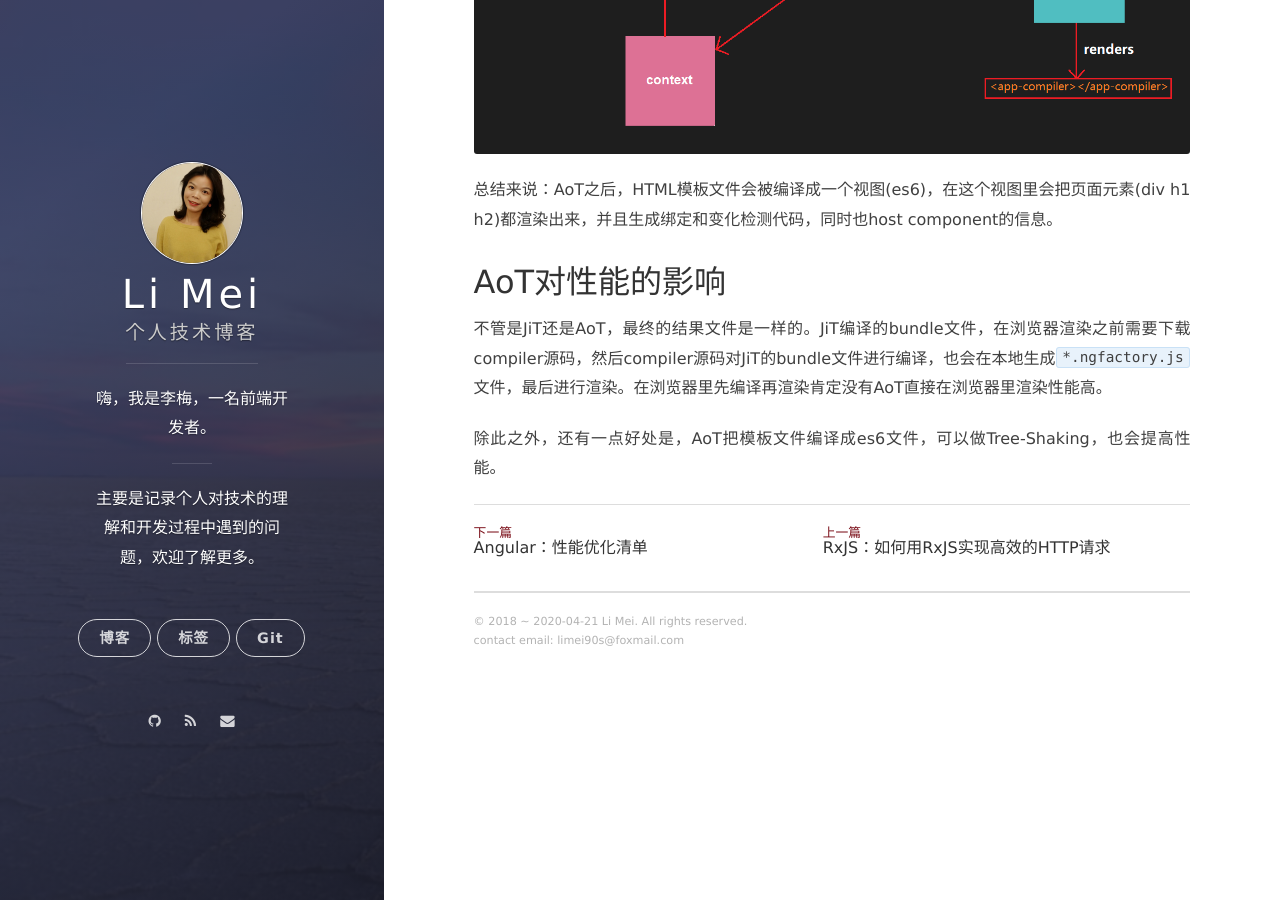
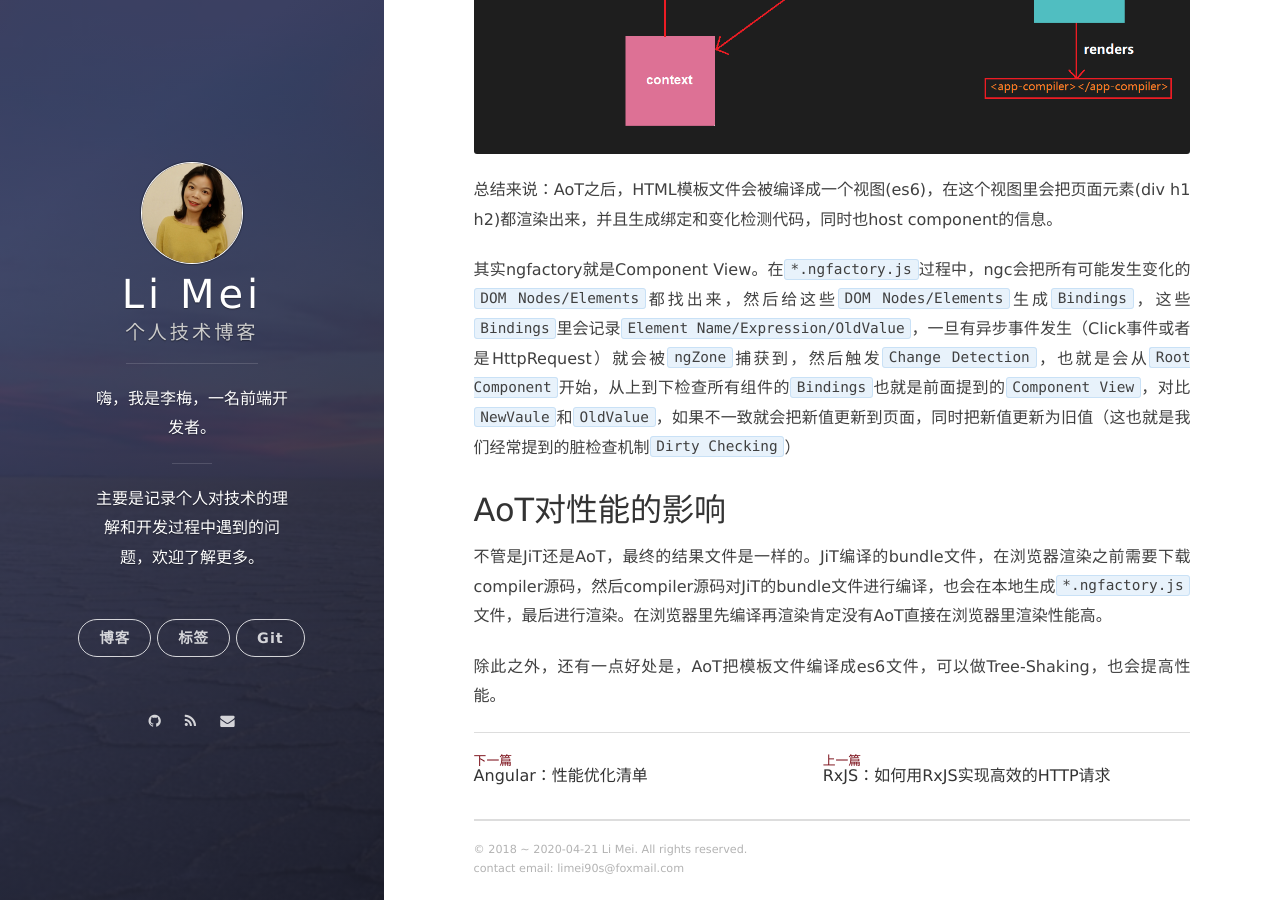
Before and after one commit to LiMeii/LiMeii.github.io, a Jekyll site: the page built from _posts/2019-08-28-angular-compiler.md, in a window 1280 px wide and 900 px high, scrolled down 10071 px. Built offline with Jekyll 4.4.1, drawn with Linux system fonts in a browser that asks for light colours; nearby versions of some CDN libraries.

Commit message:
add component view introduction

````diff
--- a/_posts/2019-08-28-angular-compiler.md
+++ b/_posts/2019-08-28-angular-compiler.md
@@ -296,6 +296,8 @@ export { DeepUnderstandingComponentNgFactory as DeepUnderstandingComponentNgFact
 
 总结来说：AoT之后，HTML模板文件会被编译成一个视图(es6)，在这个视图里会把页面元素(div h1 h2)都渲染出来，并且生成绑定和变化检测代码，同时也host component的信息。
 
+其实ngfactory就是Component View。在```*.ngfactory.js```过程中，ngc会把所有可能发生变化的```DOM Nodes/Elements```都找出来，然后给这些```DOM Nodes/Elements```生成```Bindings```，这些```Bindings```里会记录```Element Name/Expression/OldValue```，一旦有异步事件发生（Click事件或者是HttpRequest）就会被```ngZone```捕获到，然后触发```Change Detection```，也就是会从```Root Component```开始，从上到下检查所有组件的```Bindings```也就是前面提到的```Component View```，对比```NewVaule```和```OldValue```，如果不一致就会把新值更新到页面，同时把新值更新为旧值（这也就是我们经常提到的脏检查机制```Dirty Checking```）
+
 ## AoT对性能的影响
 不管是JiT还是AoT，最终的结果文件是一样的。JiT编译的bundle文件，在浏览器渲染之前需要下载compiler源码，然后compiler源码对JiT的bundle文件进行编译，也会在本地生成```*.ngfactory.js```文件，最后进行渲染。在浏览器里先编译再渲染肯定没有AoT直接在浏览器里渲染性能高。
 
````
